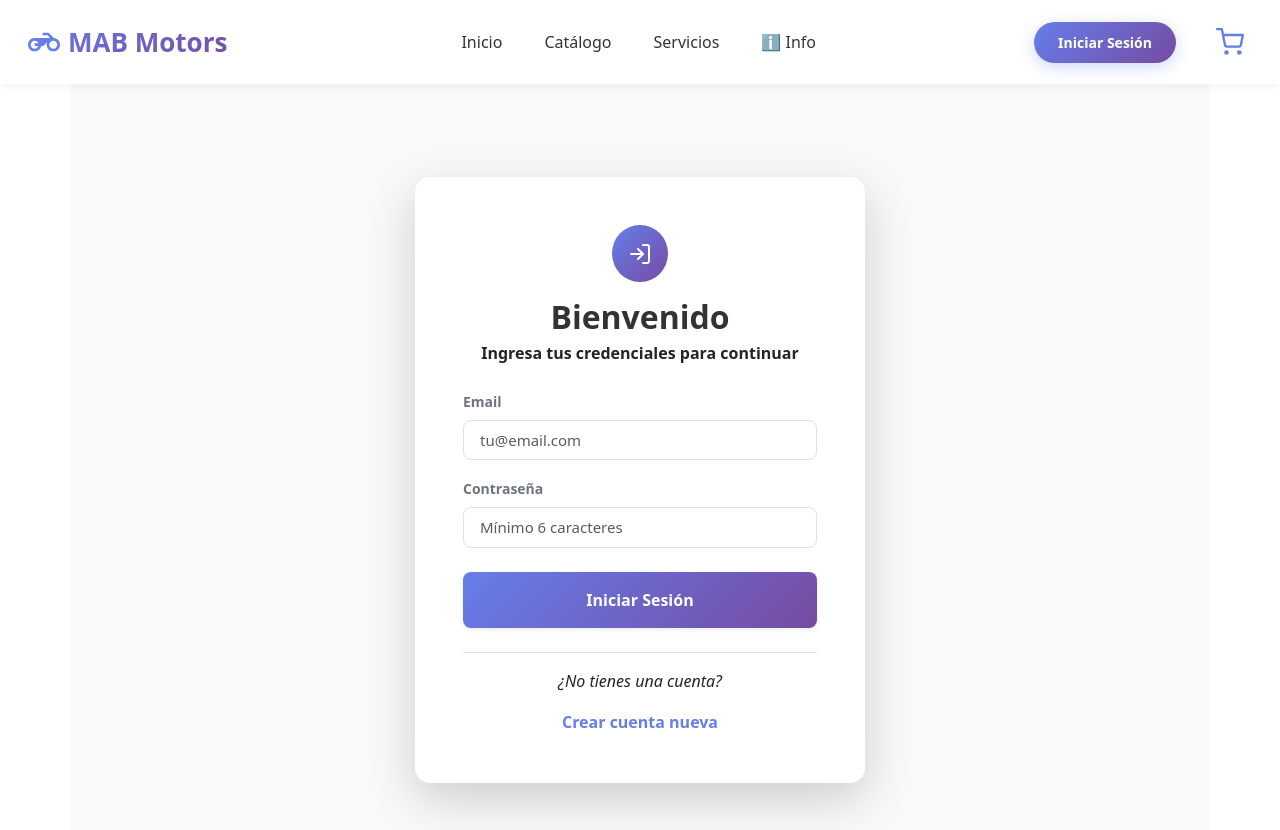
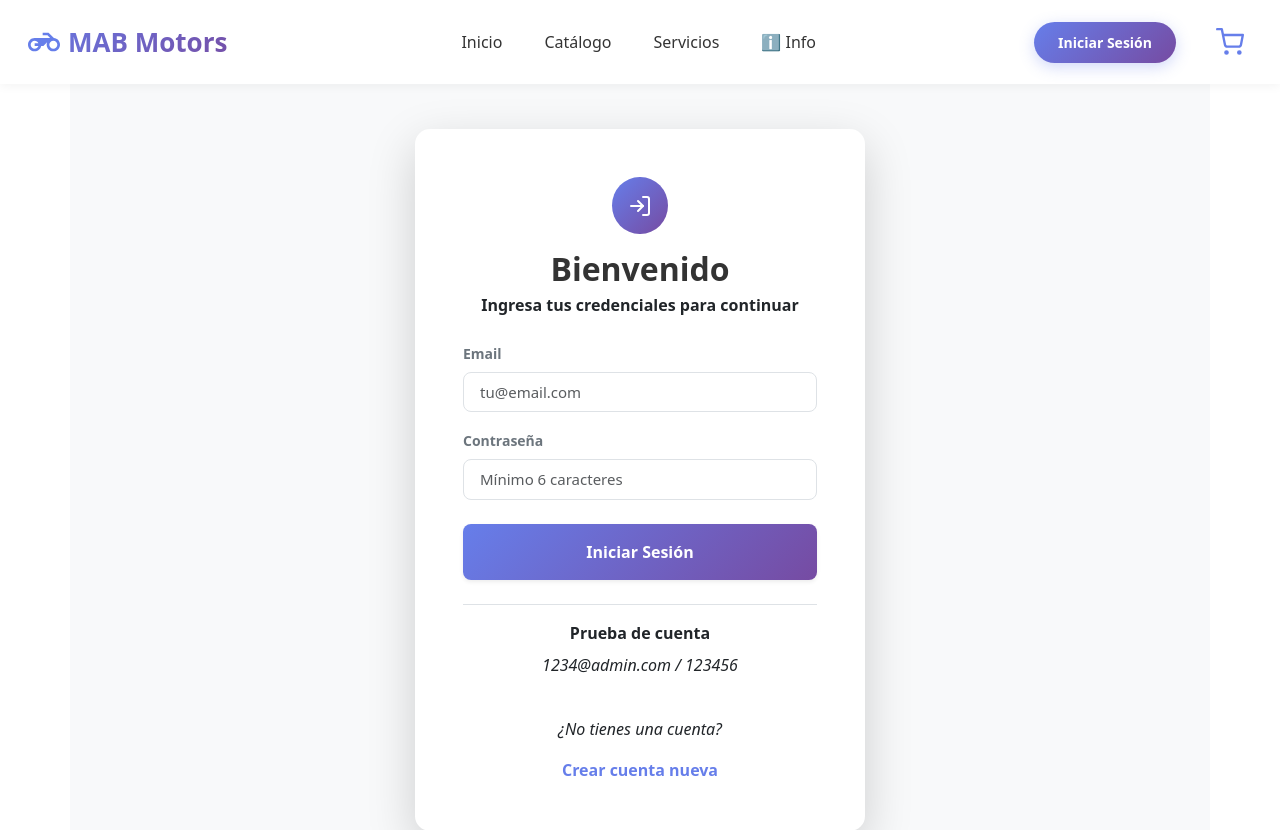
Before and after one commit to MiguelBanegas/cursoReact2025, a React (Vite) app: page /login in a window 1280 px wide. Shown: the top 830 px of the page. Built offline with nearby package versions, Linux system fonts and the light colour scheme; what react-head would draw is missing.

Commit message:
dejo visible un user admin de prueba en login

```diff
--- a/src/Pages/Login.jsx
+++ b/src/Pages/Login.jsx
@@ -155,7 +155,7 @@ export default function Login() {
         }
       }
     } catch (error) {
-      showToast('Error de conexión. Intenta nuevamente', 'error');
+      showToast('Error de conexión. Intenta nuevamente', error);
     } finally {
       setLoading(false);
     }
@@ -276,6 +276,9 @@ export default function Login() {
 
           {/* Toggle entre Login y Registro */}
           <div className="text-center mt-4 pt-3 border-top">
+            <p className="mb-2 fw-bold">Prueba de cuenta <br /> </p>
+            <p className="fst-italic">1234@admin.com / 123456</p>
+            <br />
             <p className="fst-italic">
               {isLogin ? '¿No tienes una cuenta?' : '¿Ya tienes una cuenta?'}
             </p>
--- a/src/config/versionInfo.js
+++ b/src/config/versionInfo.js
@@ -7,10 +7,7 @@ export const appInfo = {
     {
       version: "v1.0.13",
       date: "02/12/2025",
-      changes: [
-        "Implementación de Info Acerca de. en el menu principal.",
-        "Soporte multi-pestaña para la detección de actividad.",
-      ],
+      changes: ["Implementación de Info Acerca de. en el menu principal."],
     },
     {
       version: "v1.0.12",
```
